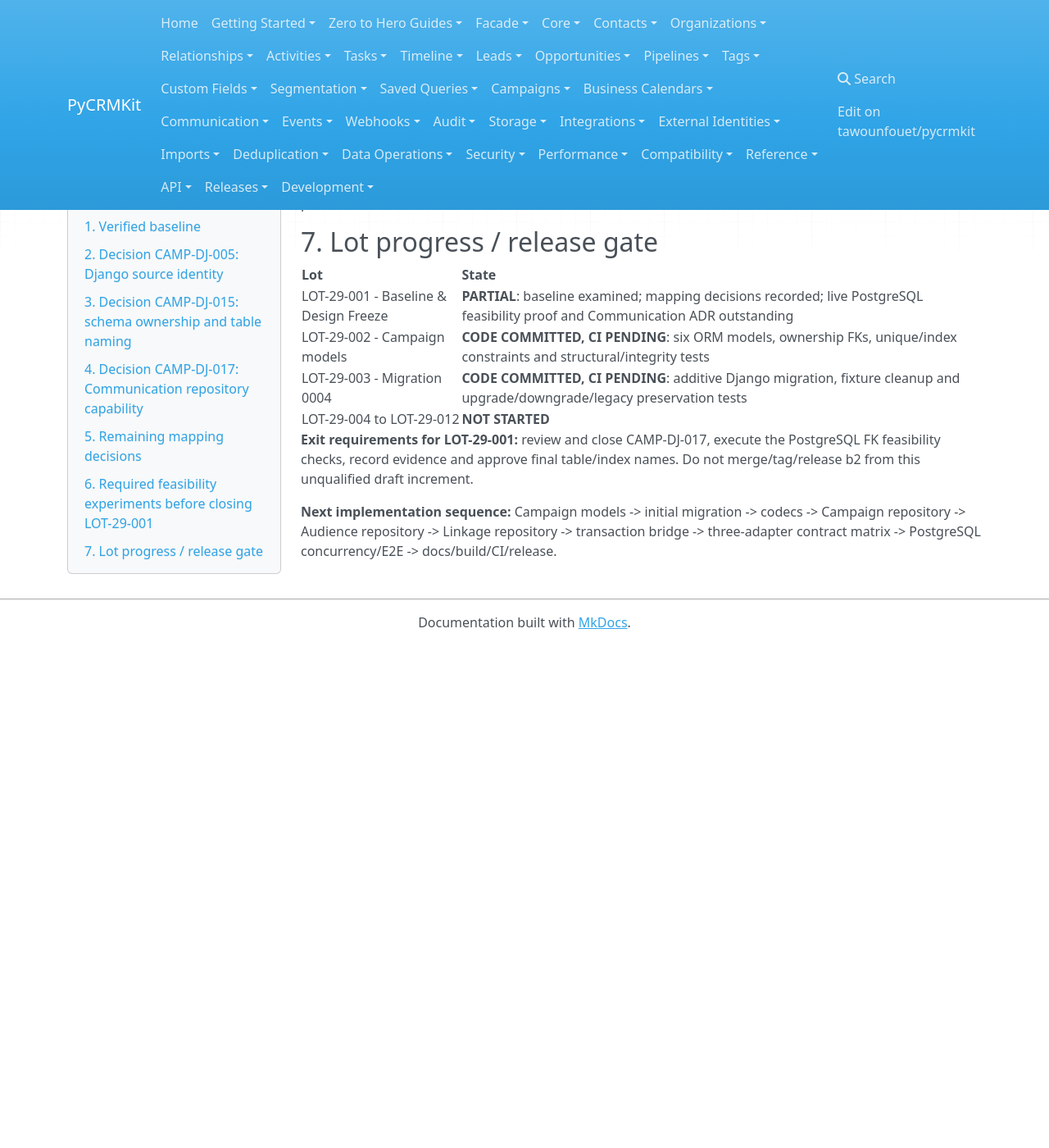
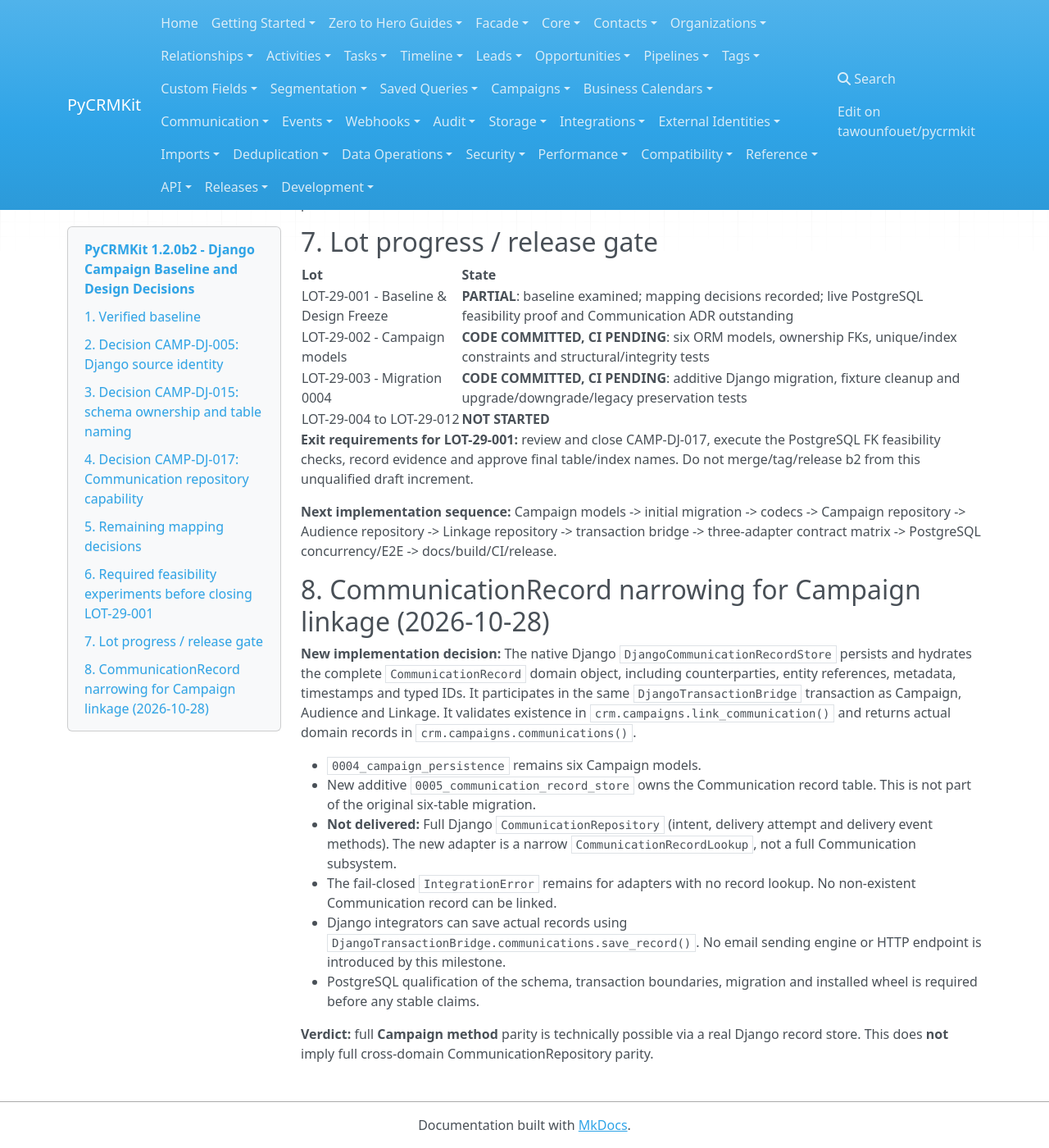
Before and after one commit to tawounfouet/pycrmkit, an MkDocs documentation site: the page built from docs/development/1.2.0b2-django-campaign-design-freeze.md, in a window 1280 px wide and 1400 px high, scrolled down 4176 px. Shown: the whole window at 82% size. Built offline with MkDocs 1.6.1, drawn with Linux system fonts in a browser that asks for light colours; nearby versions of some CDN libraries; before the commit the page ends 4963 px from its top, so only the background shows below that; some of the changed text lies outside the part shown.

```diff
--- a/docs/development/1.2.0b2-django-campaign-design-freeze.md
+++ b/docs/development/1.2.0b2-django-campaign-design-freeze.md
@@ -2,7 +2,7 @@
 
 **Milestone:** 1.2.0b2 - Django Campaign Persistence
 **Increment:** LOT-29-001 - Django Baseline & Design Freeze
-**Status:** DESIGN RECORDED / MODELS AND MIGRATION IMPLEMENTED, NOT YET QUALIFIED / COMMUNICATION GATE OPEN
+**Status:** IMPLEMENTATION IN PROGRESS / POSTGRESQL QUALIFICATION PENDING
 **Baseline:** `535960dbabaedb0c75f66e6869a02b9f14bd65c2` (`v1.2.0b1`)
 **Date:** 2026-10-28
 **Scope authority:** `29_PYCRMKIT_1_2_DJANGO_CAMPAIGN_PERSISTENCE_IMPLEMENTATION_SPEC.md`
@@ -133,3 +133,32 @@
 **Exit requirements for LOT-29-001:** review and close CAMP-DJ-017, execute the PostgreSQL FK feasibility checks, record evidence and approve final table/index names. Do not merge/tag/release b2 from this unqualified draft increment.
 
 **Next implementation sequence:** Campaign models -> initial migration -> codecs -> Campaign repository -> Audience repository -> Linkage repository -> transaction bridge -> three-adapter contract matrix -> PostgreSQL concurrency/E2E -> docs/build/CI/release.
+
+
+## 8. CommunicationRecord narrowing for Campaign linkage (2026-10-28)
+
+**New implementation decision:** The native Django
+`DjangoCommunicationRecordStore` persists and hydrates the complete
+`CommunicationRecord` domain object, including counterparties, entity
+references, metadata, timestamps and typed IDs. It participates in the same
+`DjangoTransactionBridge` transaction as Campaign, Audience and Linkage.
+It validates existence in `crm.campaigns.link_communication()` and returns
+actual domain records in `crm.campaigns.communications()`.
+
+- `0004_campaign_persistence` remains six Campaign models.
+- New additive `0005_communication_record_store` owns the Communication
+  record table. This is not part of the original six-table migration.
+- **Not delivered:** Full Django `CommunicationRepository` (intent, delivery
+  attempt and delivery event methods). The new adapter is a narrow
+  `CommunicationRecordLookup`, not a full Communication subsystem.
+- The fail-closed `IntegrationError` remains for adapters with no record
+  lookup. No non-existent Communication record can be linked.
+- Django integrators can save actual records using
+  `DjangoTransactionBridge.communications.save_record()`. No email sending
+  engine or HTTP endpoint is introduced by this milestone.
+- PostgreSQL qualification of the schema, transaction boundaries,
+  migration and installed wheel is required before any stable claims.
+
+**Verdict:** full **Campaign method** parity is technically possible via a
+real Django record store. This does **not** imply full cross-domain
+CommunicationRepository parity.
```
Also changed, not shown: 3 other files.
